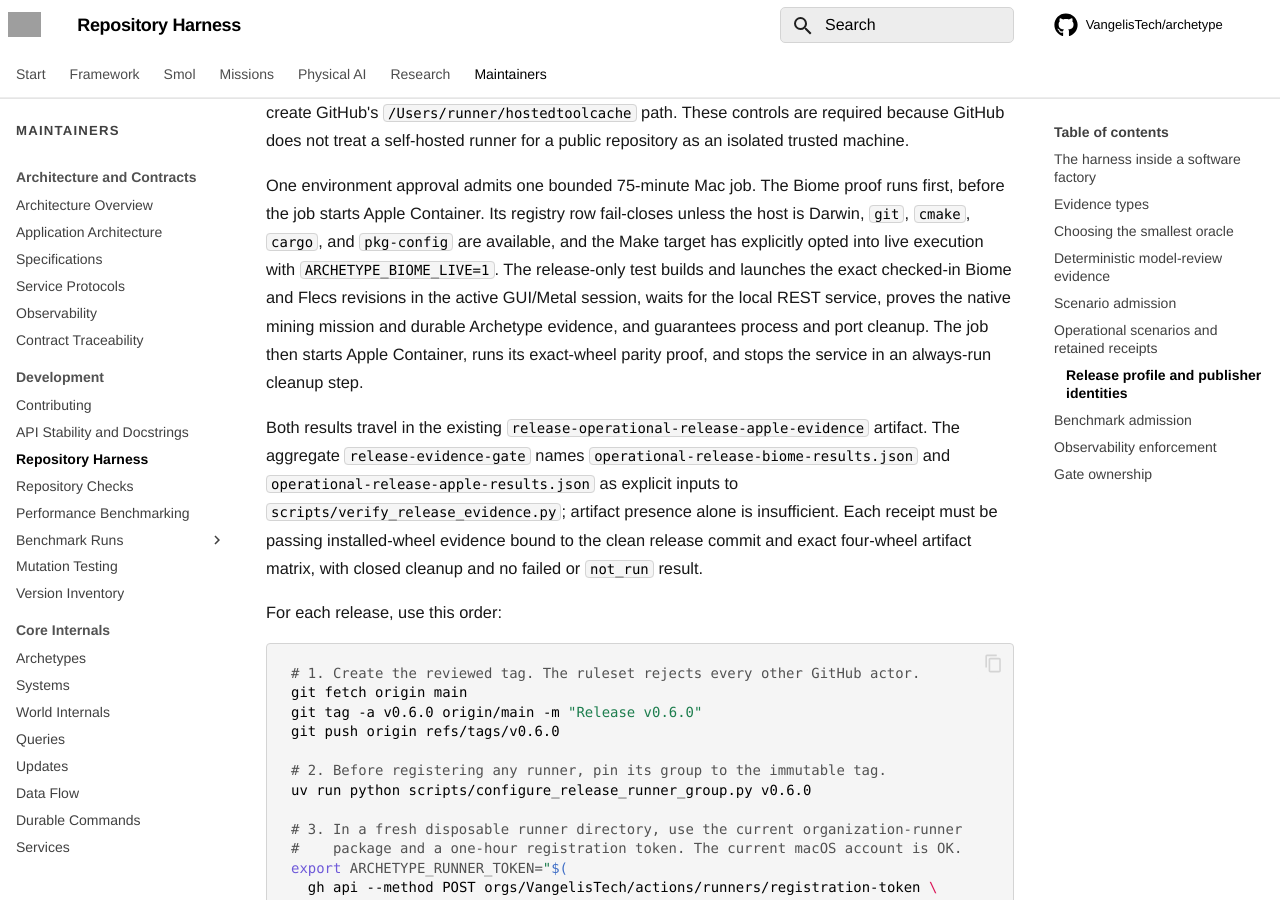
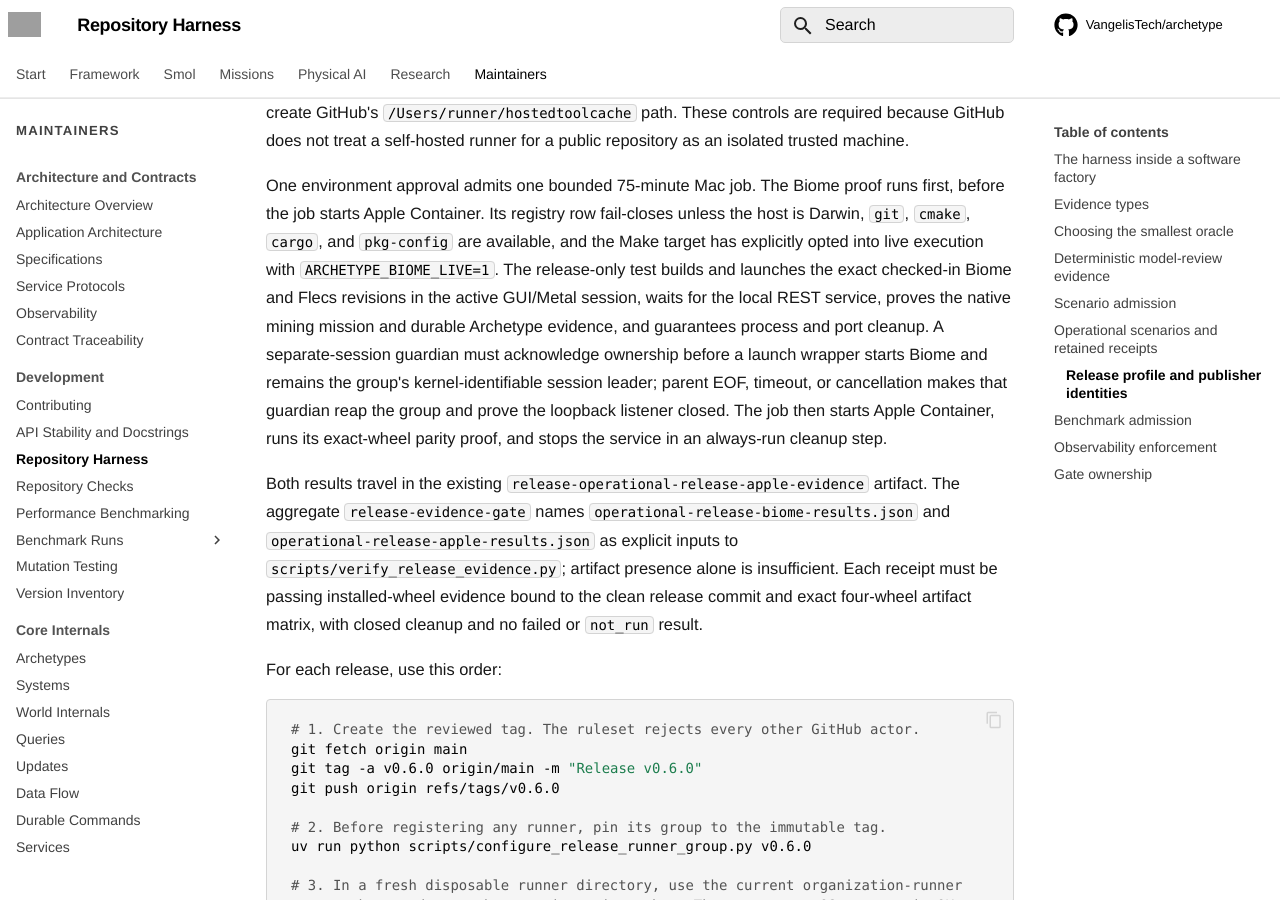
Before and after one commit to VangelisTech/archetype, an MkDocs documentation site: the page built from docs/guide/repository-harness.md, in a window 1280 px wide and 900 px high, scrolled down 7206 px. Built offline with MkDocs 1.6.1 and Material for MkDocs 9.7.7, drawn with Linux system fonts in a browser that asks for light colours; comment, search, counter and statistics services are not loaded; grey boxes are pictures that could not be loaded.

Commit message:
docs: document guarded Biome evidence
Signed-off-by: everettVT <everettVT@users.noreply.github.com>

```diff
--- a/docs/guide/repository-harness.md
+++ b/docs/guide/repository-harness.md
@@ -277,9 +277,12 @@ available, and the Make target has explicitly opted into live execution with
 `ARCHETYPE_BIOME_LIVE=1`. The release-only test builds and launches the exact
 checked-in Biome and Flecs revisions in the active GUI/Metal session, waits for
 the local REST service, proves the native mining mission and durable Archetype
-evidence, and guarantees process and port cleanup. The job then starts Apple
-Container, runs its exact-wheel parity proof, and stops the service in an
-always-run cleanup step.
+evidence, and guarantees process and port cleanup. A separate-session guardian
+must acknowledge ownership before a launch wrapper starts Biome and remains
+the group's kernel-identifiable session leader; parent EOF, timeout, or
+cancellation makes that guardian reap the group and prove the loopback listener
+closed. The job then starts Apple Container, runs its exact-wheel parity proof,
+and stops the service in an always-run cleanup step.
 
 Both results travel in the existing
 `release-operational-release-apple-evidence` artifact. The aggregate
```
Also changed, not shown: docs/guide/prefab-libraries.md (+5 -4 lines), docs/guide/release-0.6.md (+4 -1 lines).
